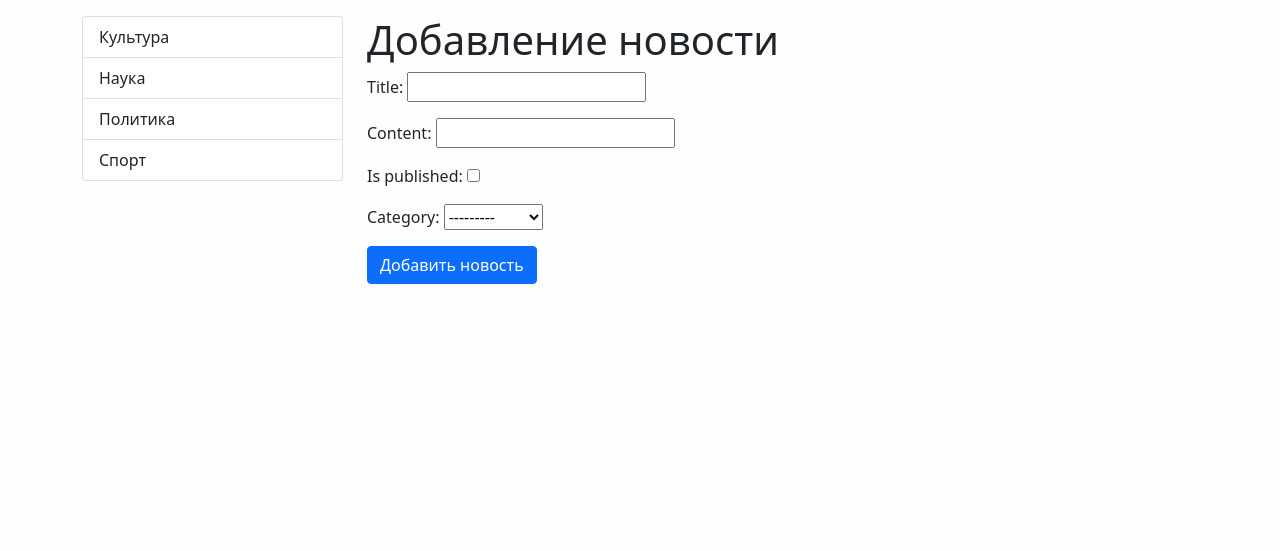
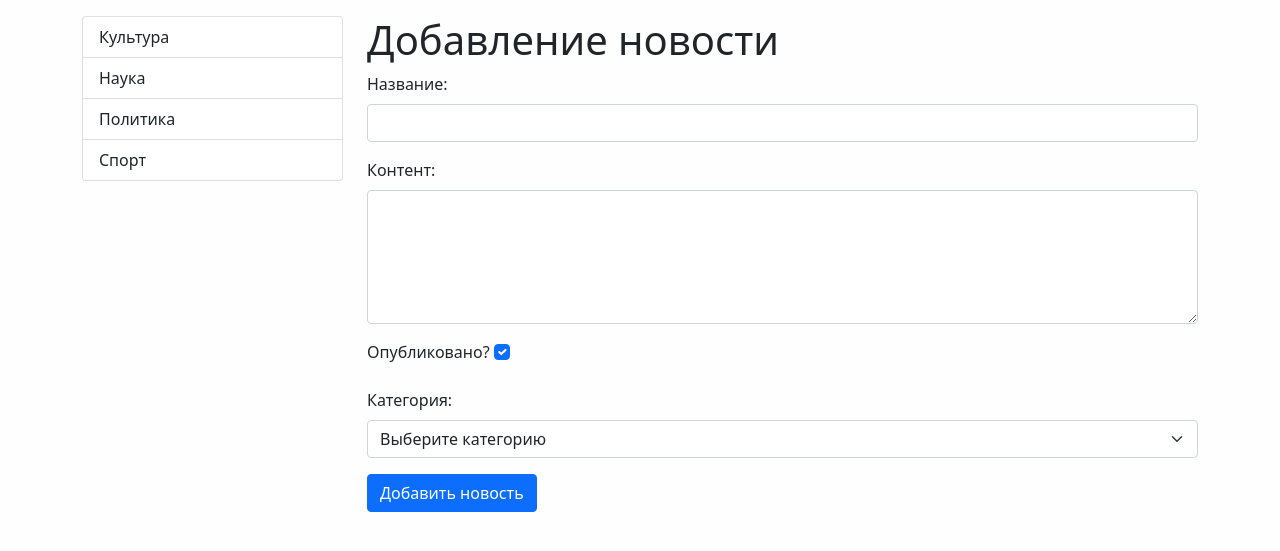
Before and after one commit to carden-code/django_learning, a Django app: page /news/add-news/ in a window 1280 px wide. Shown: the part 56-607 px from the top of the page. Run offline with Django 3.2, Linux system fonts and the light colour scheme; data comes from the database, SQL or seed files in the repository; some libraries are stand-ins or nearby versions.

Commit message:
add widget in forms.py and add bootstrap in add_news.html

```diff
--- a/web_for_my_self_course/testsite/news/forms.py
+++ b/web_for_my_self_course/testsite/news/forms.py
@@ -3,7 +3,13 @@ from .models import Category
 
 
 class NewsForm(forms.Form):
-    title = forms.CharField(max_length=150)
-    content = forms.CharField()
-    is_published = forms.BooleanField()
-    category = forms.ModelChoiceField(queryset=Category.objects.all())
+    title = forms.CharField(max_length=150, label='Название', widget=forms.TextInput(attrs={'class': 'form-control'}))
+    content = forms.CharField(label='Контент', required=False, widget=forms.Textarea(attrs={'class': 'form-control',
+                                                                                            'rows': 5}))
+    is_published = forms.BooleanField(label='Опубликовано ?',
+                                      initial=True,
+                                      widget=forms.CheckboxInput(attrs={'class': 'form-check-input'}))
+    category = forms.ModelChoiceField(label='Категория',
+                                      empty_label='Выберите категорию',
+                                      queryset=Category.objects.all(),
+                                      widget=forms.Select(attrs={'class': 'form-select'}))
--- a/web_for_my_self_course/testsite/news/templates/news/add_news.html
+++ b/web_for_my_self_course/testsite/news/templates/news/add_news.html
@@ -12,8 +12,38 @@
     <h1>Добавление новости</h1>
     <form action="{% url 'add_news' %}" method="post">
         {% csrf_token %}
+        {% comment %}
         {{ form.as_p }}
+        {% endcomment %}
+        {{ form.non_field_errors }}
+        <div class="mb-3">
+            <label for="{{ form.title.id_for_label }}" class="form-label">Название:</label>
+            {{ form.title }}
+            <div class="invalid-feedback">
+                {{ form.title.errors }}
+            </div>
+        </div>
+        <div class="mb-3">
+            <label for="{{ form.content.id_for_label }}" class="form-label">Контент:</label>
+            {{ form.content }}
+            <div class="invalid-feedback">
+                {{ form.content.errors }}
+            </div>
+        </div>
+        <div class="mb-3">
+            <label for="{{ form.is_published.id_for_label }}" class="form-label">Опубликовано?</label>
+            {{ form.is_published }}
+            <div class="invalid-feedback">
+                {{ form.is_published.errors }}
+            </div>
+        </div>
+        <div class="mb-3">
+            <label for="{{ form.category.id_for_label }}" class="form-label">Категория:</label>
+            {{ form.category }}
+            <div class="invalid-feedback">
+                {{ form.category.errors }}
+            </div>
+        </div>
         <button type="submit" class="btn btn-primary">Добавить новость</button>
-
     </form>
 {% endblock %}
```
